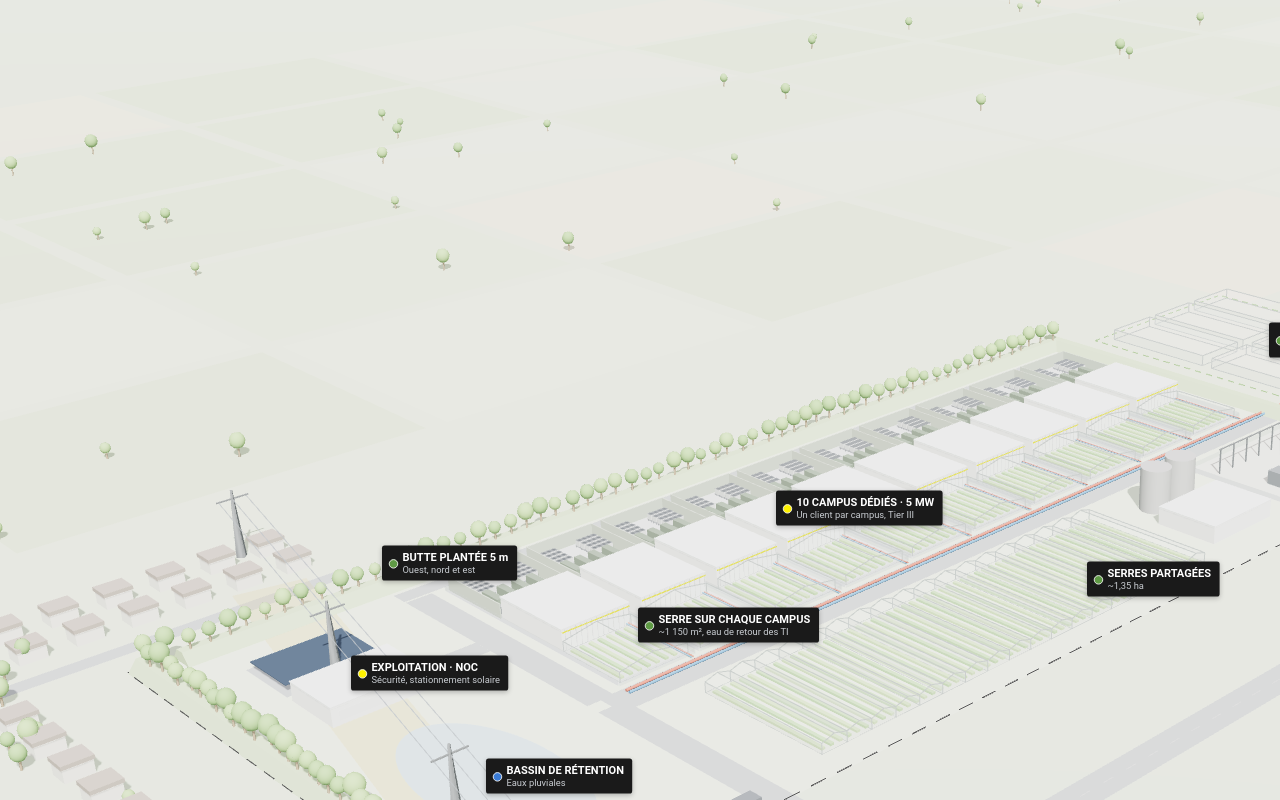
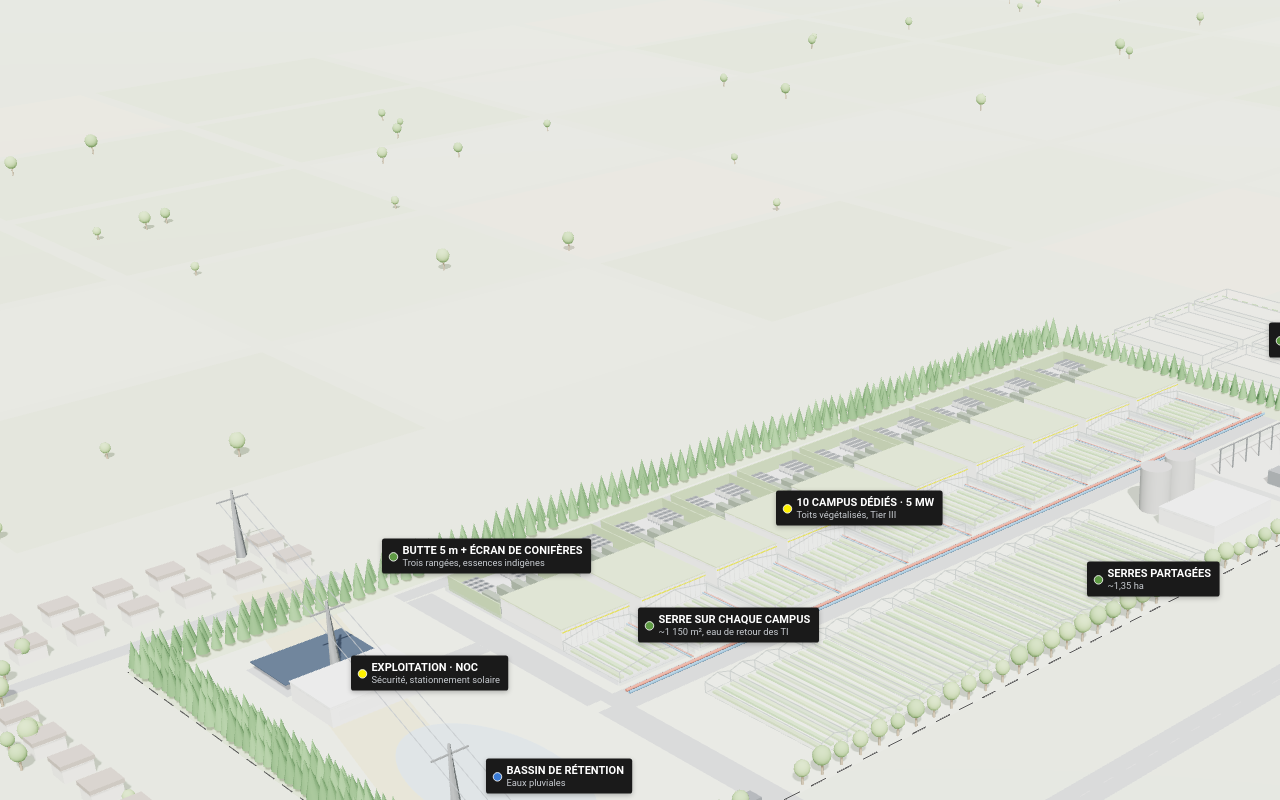
Before and after one commit to Orio001/CampusAI, a plain HTML site: page orio-saint-cesaire-10x5/model.html in a window 1280 px wide. Drawn offline with Linux system fonts and the light colour scheme.

Commit message:
Saint-Césaire 10 × 5 MW : écran végétal, toits verts et coupe de visibilité
Co-Authored-By: Claude Opus 5.5 <noreply@anthropic.com>
Claude-Session: https://claude.ai/code/session_012yoGa4Xykaf8dCKSyBPmHR

```diff
--- a/orio-saint-cesaire-10x5/scene10.js
+++ b/orio-saint-cesaire-10x5/scene10.js
@@ -36,7 +36,7 @@ const mat={
   gen:M(0x5b6b58,{roughness:.6,metalness:.2}),trafo:M(0x7d8792,{metalness:.4,roughness:.5}),screen:M(0x8e9a88,{roughness:.9}),
   rack:M(0x1d222a,{roughness:.5,metalness:.4}),led:new THREE.MeshBasicMaterial({color:0x4aa3ff}),cdu:M(0xc9ccd1),floor:M(0xb9bdc2),
   hot:M(0xd0453a,{roughness:.4,metalness:.3}),cold:M(0x3a7bd5,{roughness:.4,metalness:.3}),
-  berm:M(0x93ad74,{roughness:1}),trunk:M(0x7a6248),leaf:M(0x6fa24c,{roughness:.9}),leaf2:M(0x5d8f42,{roughness:.9}),
+  berm:M(0x93ad74,{roughness:1}),conif:M(0x2c5527,{roughness:.95}),conif2:M(0x386a31,{roughness:.95}),greenRoof:M(0x8fae6a,{roughness:1}),vegScreen:M(0x6e8f55,{roughness:1}),trunk:M(0x7a6248),leaf:M(0x6fa24c,{roughness:.9}),leaf2:M(0x5d8f42,{roughness:.9}),
   water:M(0x9cc3d6,{roughness:.15,metalness:.1}),house:M(0xece6dc),houseRoof:M(0x7b6f66),car:M(0x9aa6b4,{metalness:.5,roughness:.35}),
   fence:M(0x8c96a0,{transparent:true,opacity:.35,depthWrite:false}),pylon:M(0x9aa3ad,{metalness:.6,roughness:.4}),
   hqBand:new THREE.MeshBasicMaterial({color:0xe08a2e,transparent:true,opacity:.14,depthWrite:false}),
@@ -68,8 +68,10 @@ const CX=[];for(let i=0;i<10;i++)CX.push(-121+i*38);
 const BW=32, YARD=[-95,-59], BLDG=[-59,-19], GH=[-19,17];   // z ranges (north = negative z)
 const site=new THREE.Group();scene.add(site);
 const trunkGeo=new THREE.CylinderGeometry(0.35,0.45,1,6),leafGeo=new THREE.IcosahedronGeometry(1,1);
-const TT=[],TL=[],TL2=[];
+const TT=[],TL=[],TL2=[],CN=[],CN2=[];
 function tree(x,z,h,y0=0){const s=h*0.32;TT.push([x,y0+h*0.3,z,1,h*0.6,1]);(rnd()<.5?TL:TL2).push([x,y0+h*0.72,z,s,s*1.1,s]);}
+const coneGeo=new THREE.ConeGeometry(1,1,8);coneGeo.translate(0,0.5,0);
+function conifer(x,z,h,y0=0){const r=h*0.24;TT.push([x,y0+0.6,z,0.5,1.2,0.5]);(rnd()<.5?CN:CN2).push([x,y0+0.8,z,r,h,r]);}
 
 if(!ISO){
 plane(scene,0,0,5000,5000,mat.ground,-0.4);
@@ -95,8 +97,10 @@ function berm(x,z,w,d,h){const g=new THREE.BoxGeometry(1,1,1);const pos=g.attrib
   for(let i=0;i<pos.count;i++){if(pos.getY(i)>0){if(w>d)pos.setZ(i,pos.getZ(i)*0.35);else pos.setX(i,pos.getX(i)*0.35);}}
   g.computeVertexNormals();const o=new THREE.Mesh(g,mat.berm);o.scale.set(w,h,d);o.position.set(x,h/2-0.3,z);o.receiveShadow=true;o.castShadow=true;site.add(o);}
 berm(-254,0,12,242,5);berm(6,-115,496,12,5);berm(254,0,12,242,5);
-for(let z=-118;z<=118;z+=7)tree(-254+(rnd()-.5)*3,z,8+rnd()*4,4.4);
-for(let x=-246;x<=250;x+=8)tree(x,-115+(rnd()-.5)*3,7+rnd()*4,4.4);
+for(const xo of [-258,-254,-250])for(let z=-118;z<=118;z+=5)conifer(xo+(rnd()-.5)*1.5,z+(xo===-254?2.5:0),9+rnd()*4,xo===-254?4.6:2.5);
+for(const zo of [-119,-115,-111])for(let x=-246;x<=250;x+=5.5)conifer(x+(zo===-115?2.7:0),zo+(rnd()-.5)*1.2,8+rnd()*4,zo===-115?4.6:2.5);
+for(const xo of [252,256])for(let z=-105;z<=118;z+=5.5)conifer(xo,z+(xo===256?2.7:0),8+rnd()*3,3.5);
+for(let x=-246;x<=160;x+=9){if(Math.abs(x+150)<12)continue;tree(x,118,8+rnd()*3);}
 // servitude Hydro-Québec (bande diagonale, tampon ouest)
 {const a=new THREE.Vector2(-247,121),b=new THREE.Vector2(-193,-121);const dir=b.clone().sub(a);
  const band=new THREE.Mesh(new THREE.PlaneGeometry(30,dir.length()+60),mat.hqBand);band.rotation.x=-Math.PI/2;band.rotation.z=Math.atan2(dir.x,dir.y);
@@ -169,7 +173,7 @@ function campus(cx,idx,cut){
     for(let k=0;k<5;k++)CDUS.push([cx-12+k*6,0,bz1-7,2.2,2.2,2.4]);
     box(g,cx,0,bz1-10,BW-1,3.5,0.25,mat.fin);
   }else{
-    box(g,cx,-0.3,bzc,BW,H,bd,mat.bldg);box(g,cx,H-0.3,bzc,BW+0.4,0.5,bd+0.4,mat.roof);
+    box(g,cx,-0.3,bzc,BW,H,bd,mat.bldg);box(g,cx,H-0.3,bzc,BW+0.4,0.5,bd+0.4,mat.greenRoof);
     const fins=[];for(let x=cx-BW/2+1.5;x<cx+BW/2;x+=2.5){fins.push([x,0,bz1+0.15,0.25,H-0.4,0.3]);}inst(g,fins,mat.fin);
     box(g,cx,H-1.6,bz1+0.35,BW,0.5,0.1,mat.stripe,false);
   }
@@ -190,21 +194,21 @@ inst(site,RACKS,mat.rack);inst(site,LEDS,mat.led,false);inst(site,CDUS,mat.cdu);
  COOL.forEach((b,i)=>{o.position.set(b[0],b[1]+b[4]/2,b[2]);o.scale.set(b[3],b[4],b[5]);o.rotation.set(0,0,0);o.updateMatrix();im.setMatrixAt(i,o.matrix);});
  im.castShadow=true;im.receiveShadow=true;site.add(im);
  const legs=[];COOL.forEach(b=>{for(const sx of [-1,1])for(const sz of [-1,1])legs.push([b[0]+sx*(b[3]/2-0.3),-0.3,b[2]+sz*(b[5]/2-0.2),0.15,1.1,0.15]);});inst(site,legs,mat.coolerFrame);}
-inst(site,GENS,mat.gen);inst(site,TRAF,mat.trafo);inst(site,RAD,mat.coolerFrame);inst(site,SCR,mat.screen);
-inst(scene,TT,mat.trunk,true,trunkGeo);inst(scene,TL,mat.leaf,true,leafGeo);inst(scene,TL2,mat.leaf2,true,leafGeo);
+inst(site,GENS,mat.gen);inst(site,TRAF,mat.trafo);inst(site,RAD,mat.coolerFrame);inst(site,SCR,mat.vegScreen);
+inst(scene,TT,mat.trunk,true,trunkGeo);inst(scene,TL,mat.leaf,true,leafGeo);inst(scene,TL2,mat.leaf2,true,leafGeo);inst(scene,CN,mat.conif,true,coneGeo);inst(scene,CN2,mat.conif2,true,coneGeo);
 
 /* ---------------- étiquettes ---------------- */
 const LABELS={
- aerial:[['RÉSIDENCES EXISTANTES','Rues Larose, Ostiguy, Girard',[-330,6,60],'#9aa3ad'],['BUTTE PLANTÉE 5 m','Ouest, nord et est',[-150,9,-117],'#5f9a45'],
+ aerial:[['RÉSIDENCES EXISTANTES','Rues Larose, Ostiguy, Girard',[-330,6,60],'#9aa3ad'],['BUTTE 5 m + ÉCRAN DE CONIFÈRES','Trois rangées, essences indigènes',[-150,12,-117],'#5f9a45'],
   ['BASSIN DE RÉTENTION','Eaux pluviales',[-208,1,40],'#3a7bd5'],['EXPLOITATION · NOC','Sécurité, stationnement solaire',[-208,9,-44],'#fef100'],
-  ['10 CAMPUS DÉDIÉS · 5 MW','Un client par campus, Tier III',[-6,11,-40],'#fef100'],['SERRE SUR CHAQUE CAMPUS','~1 150 m², eau de retour des TI',[-110,7,-2],'#5f9a45'],
+  ['10 CAMPUS DÉDIÉS · 5 MW','Toits végétalisés, Tier III',[-6,11,-40],'#fef100'],['SERRE SUR CHAQUE CAMPUS','~1 150 m², eau de retour des TI',[-110,7,-2],'#5f9a45'],
   ['SERRES PARTAGÉES','~1,35 ha',[40,7,95],'#5f9a45'],
   ['POSTE CLIENT 120/25 kV','3 × 47 MVA (N+1)',[209,13,70],'#fef100'],['POSTE SAINT-CÉSAIRE','Hydro-Québec, 230-120-49-25 kV',[40,12,262],'#e08a2e'],
   ['ACCÈS PAR LA ROUTE 112','Aucun camion rue Larose',[-150,1,160],'#1a1a1a'],['PARC DE SERRES POTENTIEL','Terres agricoles voisines',[330,6,-25],'#5f9a45']],
  plan:[],
  campus:[['SALLE TI · 5 MW','~25 baies, liquide direct 45 °C',[-6,3,-38],'#fef100'],['SALLES ÉLECTRIQUES A / B','UPS Li-ion, coupe-feu',[-12,5,-55],'#fef100'],
   ['TRANSFORMATEURS A1 A2 B1 B2','25/0,6 kV, ester naturel',[14,3,-61],'#7d8792'],['GÉNÉRATRICES N+1','4 × 2 MWe continues, HVO',[-20,4,-72],'#5b6b58'],
-  ['REFROIDISSEURS SECS','8 unités, sans eau',[14,4,-88],'#3a7bd5'],['ÉCRAN ACOUSTIQUE 6,5 m','Absorbant, trois côtés',[17,7,-76],'#5f9a45'],
+  ['REFROIDISSEURS SECS','8 unités, sans eau',[14,4,-88],'#3a7bd5'],['ÉCRAN ACOUSTIQUE VÉGÉTALISÉ','6,5 m, absorbant, trois côtés',[17,7,-76],'#5f9a45'],
   ['SERRE · 1 150 m²','Rails basse température',[-6,8,0],'#5f9a45'],['EAU CHAUDE ~48 °C','Vers la serre puis la boucle partagée',[15,1,12],'#d0453a']]
 };
 let cam;
```
Also changed, not shown: orio-saint-cesaire-10x5/index.html (+10 -2 lines), orio-saint-cesaire-10x5/plans/campus_plan.svg, orio-saint-cesaire-10x5/plans/sightline.svg (added), orio-saint-cesaire-10x5/plans/site_plan.svg.
